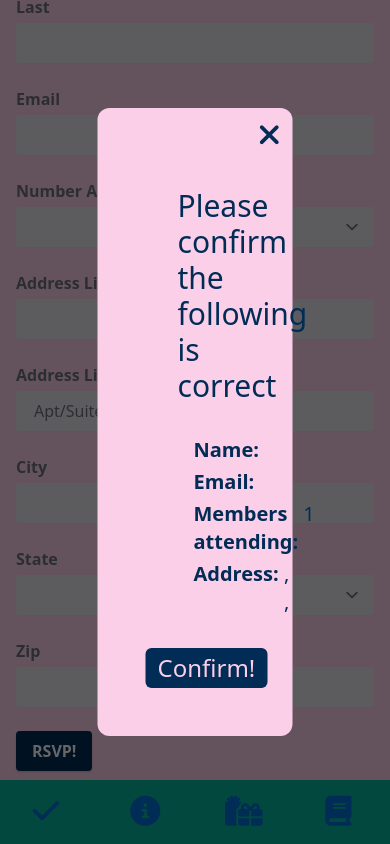
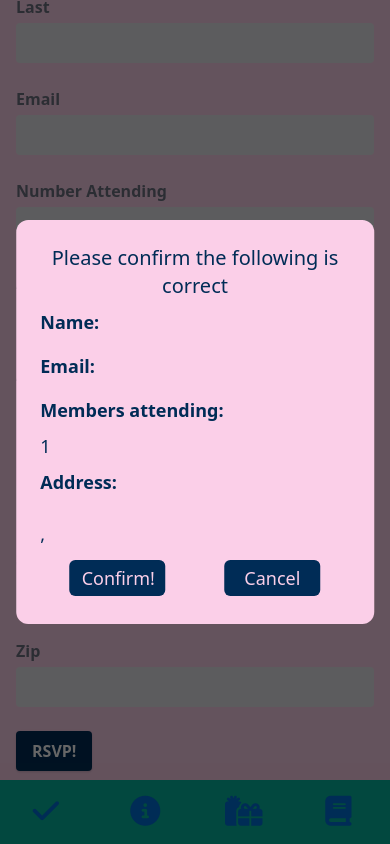
Before and after one commit to treknuts/rsvp-registry, a React (Create React App) app: page / in a window 390 px wide. Both pictures are taken after a click on the button "RSVP!". Built offline with nearby package versions, Linux system fonts and the light colour scheme.

Commit message:
Responsive styling to modal. Redirect to appropriate urls after cancel or confirm

```diff
--- a/src/App.css
+++ b/src/App.css
@@ -98,7 +98,7 @@ navbar:hover .logo-text {
 }
 
 /* Small screens */
-@media only screen and (max-width: 600px) {
+@media only screen and (max-width: 768px) {
   .navbar {
     bottom: 0;
     width: 100vw;
@@ -120,7 +120,7 @@ navbar:hover .logo-text {
 }
 
 /* Large screens */
-@media only screen and (min-width: 600px) {
+@media only screen and (min-width: 769px) {
   .navbar {
     top: 0;
     width: 5rem;
--- a/src/components/Main.js
+++ b/src/components/Main.js
@@ -14,7 +14,7 @@ const Main = (props) => {
           <div className="max-w-md mx-auto">
             <div className="text-2xl font-semibold text-blue">
               <Switch>
-                <Route exact path="/" component={RSVP} />
+                <Route exact path="/" history={props.history} component={RSVP} />
                 <Route path="/rsvp" component={RSVP} />
                 <Route path="/info" component={Info} />
                 <Route path="/registry" component={Registry} />
--- a/src/components/Modal.css
+++ b/src/components/Modal.css
@@ -2,19 +2,9 @@
   position: fixed;
   top: 0;
   left: 0;
-  width: 100%;
-  height: 100%;
+  width: 100vw;
+  height: 100vh;
   background: rgba(0, 0, 0, 0.6);
-}
-
-.modal-main {
-  position: fixed;
-  background: #fbd0e8;
-  width: 80%;
-  height: auto;
-  top: 50%;
-  left: 50%;
-  transform: translate(-50%, -50%);
 }
 
 .display-block {
--- a/src/components/Modal.js
+++ b/src/components/Modal.js
@@ -6,18 +6,20 @@ const Modal = ({ handleClose, handleSubmit, show, children }) => {
 
   return (
     <div className={showModal}>
-      <section className="fixed bg-pink-200 rounded-xl p-12 w-1/2 h-auto top-1/2 left-1/2 transform -translate-y-1/2 -translate-x-1/2">
+      <div className="overflow-x-scroll md:overflow-auto absolute grid grid-cols-1 gap-2 lg:grid-cols-2 bg-pink-200 rounded-xl p-6 md:w-1/2 w-11/12 h-auto top-1/2 left-1/2 transform -translate-y-1/2 -translate-x-1/2">
         {children}
+        <div className="flex flex-wrap justify-center">
           <button
-          className="bg-blue hover:bg-green text-pink-200 px-3 py-1 rounded-md"
+            className="bg-blue w-24 m-1 md:m-2 hover:bg-green text-lg md:text-xl mx-auto text-pink-200 px-3 py-1 rounded-md"
             onClick={handleSubmit}
           >
             Confirm!
           </button>
-        <button className="absolute right-0 top-0 m-3" onClick={handleClose}>
-          <i className="fas fa-times"></i>
+          <button className="bg-blue w-24 m-1 md:m-2 hover:bg-green text-lg md:text-xl mx-auto text-pink-200 px-3 py-1 rounded-md" onClick={handleClose}>
+            Cancel
           </button>
-      </section>
+        </div>
+      </div>
     </div>
   );
 };
--- a/src/components/RSVP.js
+++ b/src/components/RSVP.js
@@ -1,7 +1,7 @@
 import React, { useState } from "react";
 import Modal from "./Modal";
 
-const RSVP = () => {
+const RSVP = (props) => {
   const [firstName, setFirstName] = useState("");
   const [lastName, setLastName] = useState("");
   const [email, setEmail] = useState("");
@@ -109,6 +109,7 @@ const RSVP = () => {
       \t\t${addrLine1}, ${addrLine2}\n
       \t\t${city}, ${state} ${zip}`
     );
+    props.history.push('/info');
   };
 
   const showModal = () => {
@@ -117,34 +118,26 @@ const RSVP = () => {
 
   const hideModal = () => {
     setShow(false);
+    props.history.push('/rsvp');
   };
 
   return (
     <div>
       <form className="font-normal w-full max-w-lg">
         <Modal show={show} handleClose={hideModal} handleSubmit={handleForm}>
-          <p className="text-3xl font-light text-blue m-8">
+          <p className="text-center md:col-span-2 text-xl md:text-3xl font-light text-blue md:m-8">
             Please confirm the following is correct
           </p>
-          <ul className="mx-12 my-8 text-xl text-blue">
-            <li className="flex my-1">
-              <p className="font-semibold">Name:&nbsp;</p> {firstName}{" "}
-              {lastName}
-            </li>
-            <li className="flex my-1">
-              <p className="font-semibold">Email:&nbsp;</p>
-              {email}
-            </li>
-            <li className="flex my-1">
-              <p className="font-semibold">Members attending:&nbsp;</p>{" "}
-              {members}
-            </li>
-            <li className="flex my-1">
-              <p className="font-semibold">Address:&nbsp;</p>
-              {addrLine1}, {addrLine2}
-              <br /> {city}, {state} {zip}
-            </li>
-          </ul>
+          <p className="font-semibold text-lg md:text-xl">Name:</p>
+          <p className="text-lg md:text-xl">{firstName}{" "}{lastName}</p>
+          <p className="font-semibold text-lg md:text-xl">Email:</p>
+          <p className="text-lg md:text-xl">{email}</p>
+          <p className="font-semibold text-lg md:text-xl">Members attending:</p>
+          <p className="text-lg md:text-xl">{members}</p>
+          <p className="font-semibold text-lg md:text-xl">Address:</p>
+          <p className="text-lg md:text-xl">{addrLine1}{addrLine2 && ", " + addrLine2}</p>
+          <p></p>
+          <p className="text-lg md:text-xl">{city}, {state}{" "}{zip}</p>
         </Modal>
         <h1 className="lg:text-2xl text-lg font-light mb-12">
           Let us know you're coming!
--- a/tailwind.config.js
+++ b/tailwind.config.js
@@ -8,7 +8,7 @@ module.exports = {
   theme: {
     screens: {
       sm: "640px",
-      md: "768px",
+      md: "769px",
       lg: "1024px",
       xl: "1280px",
       "2xl": "1536px",
```
Lines whose indentation alone changed are shown as unchanged.
